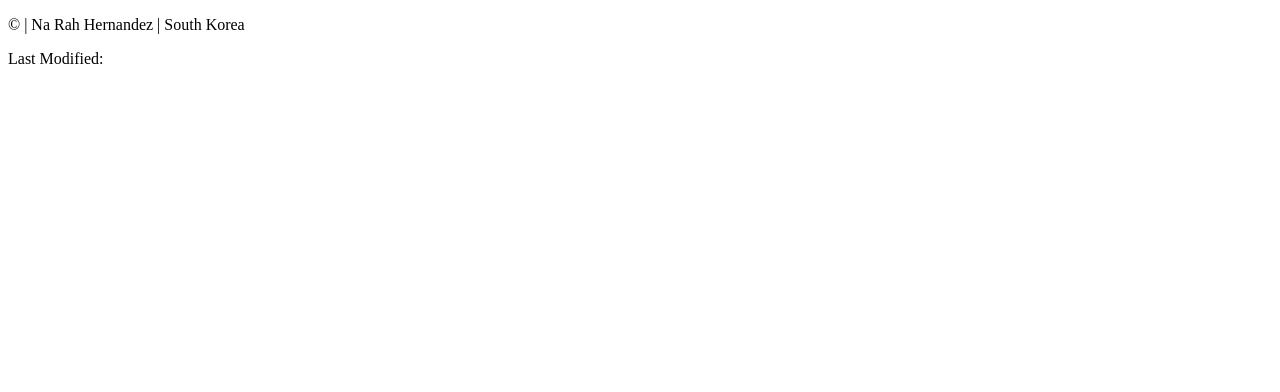
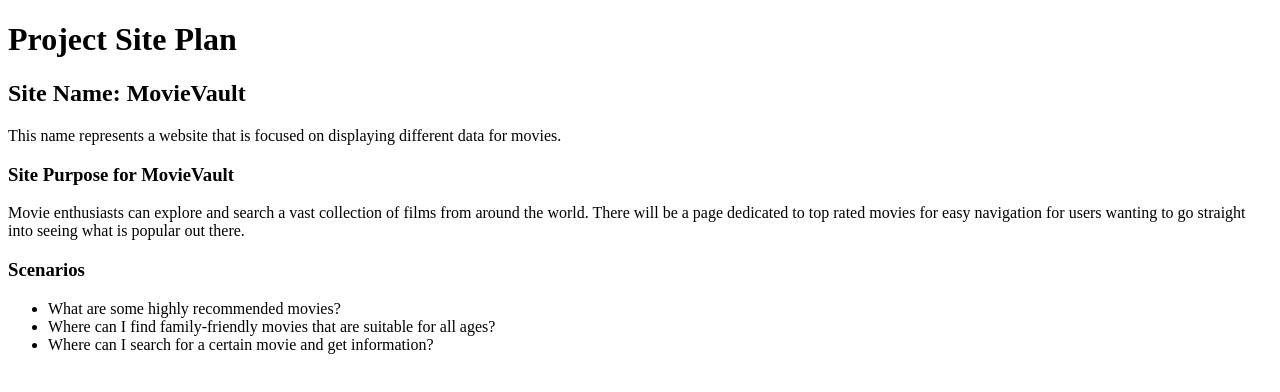
Before and after one commit to narah10/wdd131, a plain HTML site: page project/siteplan.html in a window 1280 px wide. Drawn offline with Linux system fonts and the light colour scheme; files that its build step writes are made by us from their sources.

Commit message:
Site plan

```diff
--- a/project/siteplan.html
+++ b/project/siteplan.html
@@ -14,10 +14,22 @@
 </head>
 <body>
     <main>
-
-    <footer>
-        <p>&copy;<span id="currentyear"></span> | Na Rah Hernandez | South Korea</p>
-        <p>Last Modified: <span id="lastModified"></span></p>
-    </footer>
+        <h1>Project Site Plan</h1>
+        <section>
+            <h2>Site Name: MovieVault</h2>
+            <p>This name represents a website that is focused on displaying different data for movies.</p>
+        </section>
+        <section>
+            <h3>Site Purpose for MovieVault</h3>
+            <p>Movie enthusiasts can explore and search a vast collection of films from around the world. There will be a page dedicated to top rated movies for easy navigation for users wanting to go straight into seeing what is popular out there.</p>
+        </section>
+        <section>
+            <h3>Scenarios</h3>
+            <ul>
+                <li>What are some highly recommended movies?</li>
+                <li>Where can I find family-friendly movies that are suitable for all ages?</li>
+                <li>Where can I search for a certain movie and get information?</li>
+            </ul>
+        </section>
 </body>
 </html>
```
